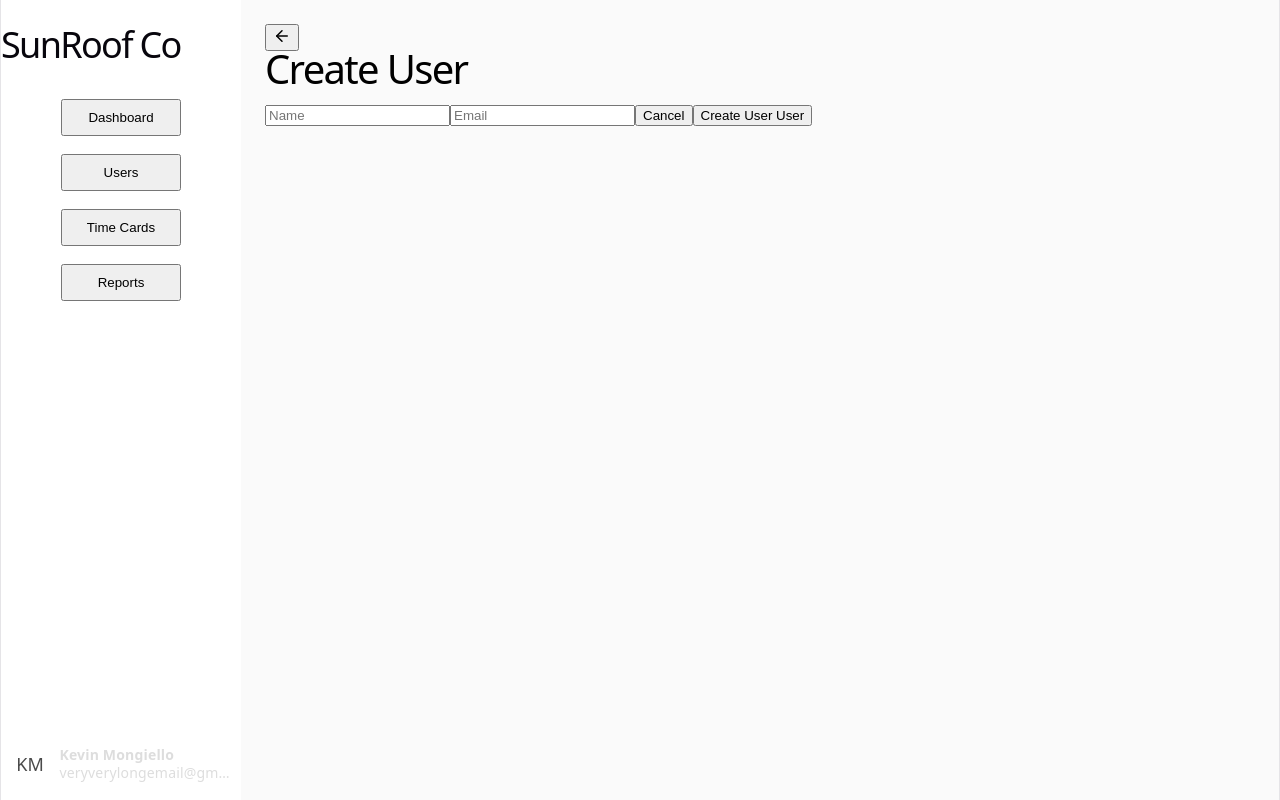
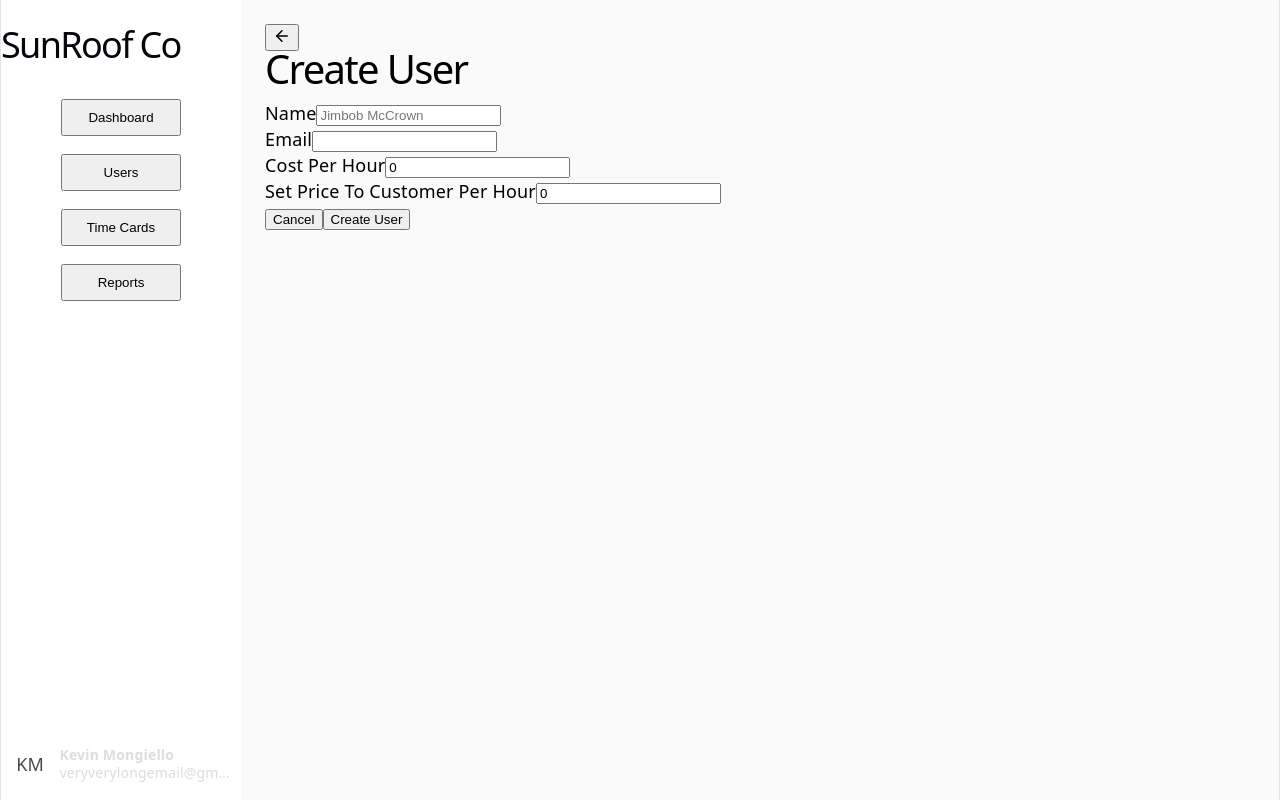
Before and after one commit to KevinMongiello/SunroofCo, a React (Vite) app in the folder sunroof-web/: page /users/new in a window 1280 px wide. Built offline with nearby package versions, Linux system fonts and the light colour scheme.

Commit message:
Dynamic Form

```diff
--- /dev/null
+++ b/sunroof-web/src/components/DynamicForm.tsx
@@ -0,0 +1,47 @@
+interface FieldConfig<T> {
+  id: string;
+  label: string;
+  inputType: string;
+  onChange: (val: string) => void;
+  validation?: any;
+  placeholder?: string;
+  value: T;
+}
+
+interface DynamicFormConfig<T> {
+  fieldConfigs: FieldConfig<T>[];
+  onSubmit: (e: React.SubmitEvent) => void;
+  onCancel: (e: React.MouseEvent) => void;
+  submitLabel: string;
+  cancelLabel: string;
+}
+
+export function DynamicForm({
+  fieldConfigs,
+  onSubmit,
+  onCancel,
+  submitLabel,
+  cancelLabel,
+}: DynamicFormConfig<number | string>) {
+  const fields = fieldConfigs.map((fieldConfig) => (
+    <div>
+      <label htmlFor={fieldConfig.id}>{fieldConfig.label}</label>
+      <input
+        id={fieldConfig.id}
+        type={fieldConfig.inputType || "text"}
+        onChange={(e) => fieldConfig.onChange(String(e.target.value))}
+        placeholder={fieldConfig.placeholder}
+        value={fieldConfig.value}
+      />
+    </div>
+  ));
+  return (
+    <form onSubmit={onSubmit}>
+      {fields}
+      <button type="button" onClick={onCancel}>
+        {cancelLabel}
+      </button>
+      <button type="submit">{submitLabel}</button>
+    </form>
+  );
+}
--- a/sunroof-web/src/components/TimecardForm.tsx
+++ b/sunroof-web/src/components/TimecardForm.tsx
@@ -1,5 +1,6 @@
-import { useEffect, useState } from 'react';
-import type { CreateTimeCardForm, TimeCard } from '../types/timecards';
+import { useEffect, useState } from "react";
+import type { CreateTimeCardForm, TimeCard } from "../types/timecards";
+import { DynamicForm } from "./DynamicForm";
 
 interface TimecardProps {
   onSubmit: (data: CreateTimeCardForm) => void;
@@ -8,40 +9,56 @@ interface TimecardProps {
   onCancel: () => void;
 }
 
-export const TimecardForm = ({ onSubmit, initialValues, submitLabel, onCancel }: TimecardProps) => {
-  const [date, setDate] = useState(initialValues?.date ?? '');
-  const [hoursWorked, setHoursWorked] = useState(initialValues?.hoursWorked ?? 0);
+export const TimecardForm = ({
+  onSubmit,
+  initialValues,
+  submitLabel,
+  onCancel,
+}: TimecardProps) => {
+  const [date, setDate] = useState(initialValues?.date ?? "");
+  const [hoursWorked, setHoursWorked] = useState(
+    initialValues?.hoursWorked ?? 0,
+  );
 
   useEffect(() => {
-    setDate(initialValues?.date ?? '');
+    setDate(initialValues?.date ?? "");
     setHoursWorked(initialValues?.hoursWorked ?? 0);
-  }, [initialValues])
+  }, [initialValues]);
 
   function handleSubmit(event: React.SubmitEvent) {
     event.preventDefault();
 
     onSubmit({ date, hoursWorked });
 
-    setDate('');
+    setDate("");
     setHoursWorked(0);
   }
 
+  const dateFieldConfig = {
+    id: "date",
+    label: "Date",
+    inputType: "text",
+    onChange: setDate,
+    placeholder: "1970-01-01",
+    value: date,
+  };
+  const hoursWorkedFieldConfig = {
+    id: "hours",
+    label: "Hours Worked",
+    inputType: "text",
+    onChange: (data: string) => {
+      setHoursWorked(Number(data));
+    },
+    value: hoursWorked,
+  };
+
   return (
-    <form onSubmit={handleSubmit}>
-      <input
-        value={date}
-        onChange={(event) => setDate(event.target.value)}
-        placeholder="Date"
-      />
-
-      <input
-        value={hoursWorked}
-        onChange={(event) => setHoursWorked(Number(event.target.value))}
-        placeholder="HoursWorked"
-      />
-
-      <button type="button" onClick={onCancel}>Cancel</button>
-      <button type="submit">{submitLabel} User</button>
-    </form>
+    <DynamicForm
+      fieldConfigs={[dateFieldConfig, hoursWorkedFieldConfig]}
+      onSubmit={handleSubmit}
+      onCancel={onCancel}
+      submitLabel={submitLabel}
+      cancelLabel="Cancel"
+    />
   );
-}
+};
--- a/sunroof-web/src/components/UserForm.tsx
+++ b/sunroof-web/src/components/UserForm.tsx
@@ -1,5 +1,6 @@
-import { useEffect, useState } from 'react';
-import type { CreateUser, User } from '../types/user';
+import { useEffect, useState } from "react";
+import type { CreateUser, User } from "../types/user";
+import { DynamicForm } from "./DynamicForm";
 
 interface UserFormProps {
   onSubmit: (data: CreateUser) => void;
@@ -8,40 +9,70 @@ interface UserFormProps {
   onCancel: () => void;
 }
 
-export const UserForm = ({ onSubmit, initialValues, submitLabel, onCancel }: UserFormProps) => {
-  const [name, setName] = useState(initialValues?.name ?? '');
-  const [email, setEmail] = useState(initialValues?.email ?? '');
+export const UserForm = ({
+  onSubmit,
+  initialValues,
+  submitLabel,
+  onCancel,
+}: UserFormProps) => {
+  const [name, setName] = useState(initialValues?.name ?? "");
+  const [email, setEmail] = useState(initialValues?.email ?? "");
+  const [costPerHour, setCostPerHour] = useState(initialValues?.costPerHour ?? 0);
+  const [priceToCustomerPerHour, setPriceToCustomerPerHour] = useState(initialValues?.priceToCustomerPerHour ?? 0);
 
   useEffect(() => {
-    setName(initialValues?.name ?? '');
-    setEmail(initialValues?.email ?? '');
-  }, [initialValues])
+    setName(initialValues?.name ?? "");
+    setEmail(initialValues?.email ?? "");
+  }, [initialValues]);
 
-  function handleSubmit(event: React.FormEvent) {
+  function handleSubmit(event: React.SubmitEvent) {
     event.preventDefault();
 
-    onSubmit({ name, email });
+    onSubmit({ name, email, costPerHour, priceToCustomerPerHour });
 
-    setName('');
-    setEmail('');
+    setName("");
+    setEmail("");
+    setCostPerHour(0);
+    setPriceToCustomerPerHour(0);
   }
 
+  const nameFieldConfig = {
+    id: "name",
+    label: "Name",
+    inputType: "text",
+    onChange: setName,
+    placeholder: "Jimbob McCrown",
+    value: name,
+  };
+  const emailFieldConfig = {
+    id: "email",
+    label: "Email",
+    inputType: "text",
+    onChange: setEmail,
+    value: email,
+  };
+  const costPerHourFieldConfig = {
+    id: "costPerHour",
+    label: "Cost Per Hour",
+    inputType: "text",
+    onChange: (data: string) => setCostPerHour(Number(data)),
+    value: costPerHour,
+  };
+  const priceToCustomerPerHourFieldConfig = {
+    id: "priceToCustomerPerHour",
+    label: "Set Price To Customer Per Hour",
+    inputType: "text",
+    onChange: (data: string) => setPriceToCustomerPerHour(Number(data)),
+    value: priceToCustomerPerHour,
+  };
+
   return (
-    <form onSubmit={handleSubmit}>
-      <input
-        value={name}
-        onChange={(event) => setName(event.target.value)}
-        placeholder="Name"
-      />
-
-      <input
-        value={email}
-        onChange={(event) => setEmail(event.target.value)}
-        placeholder="Email"
-      />
-
-      <button type="button" onClick={onCancel}>Cancel</button>
-      <button type="submit">{submitLabel} User</button>
-    </form>
+    <DynamicForm
+      fieldConfigs={[nameFieldConfig, emailFieldConfig, costPerHourFieldConfig, priceToCustomerPerHourFieldConfig]}
+      onSubmit={handleSubmit}
+      onCancel={onCancel}
+      submitLabel={submitLabel}
+      cancelLabel="Cancel"
+    />
   );
-}
+};
--- a/sunroof-web/src/components/UserTable.tsx
+++ b/sunroof-web/src/components/UserTable.tsx
@@ -28,7 +28,7 @@ export const UserTable = ({ users, onEdit, onDelete }: UserTableProps) => (
       },
       {
         header: "Customer Price / hr",
-        render: (user) => toDollars(user.costPerHour),
+        render: (user) => toDollars(user.priceToCustomerPerHour),
       },
       {
         header: "Actions",
```
Also changed, not shown: 1 other file (tests, documents, lock files or other folders).
